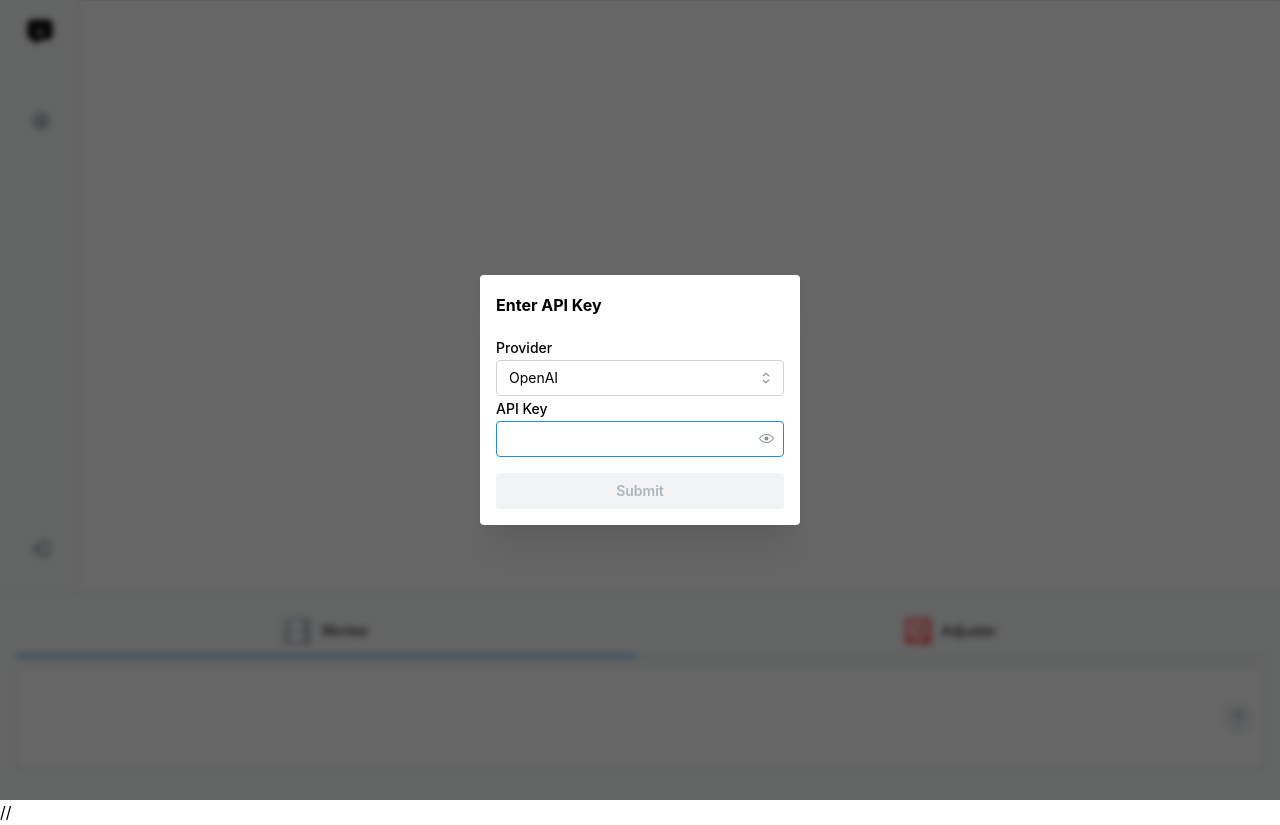
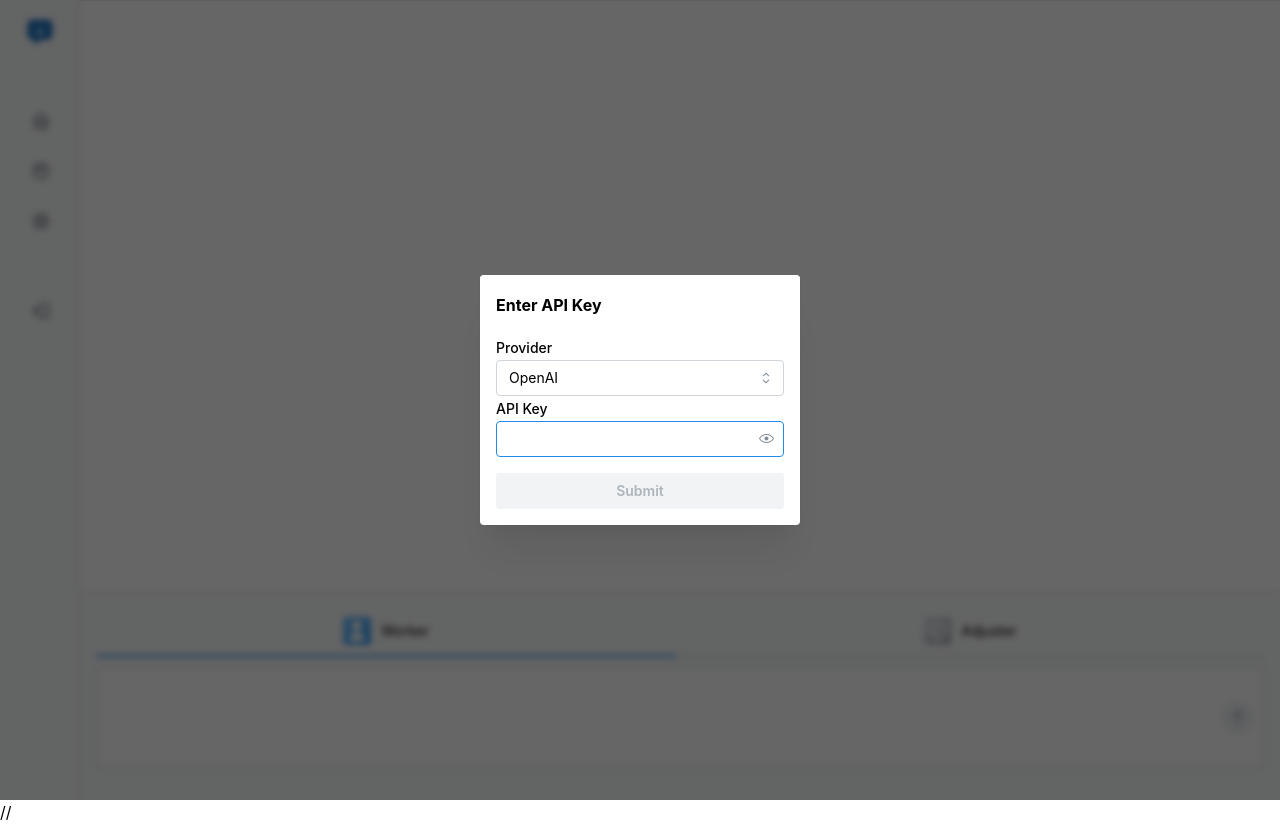
Before and after one commit to Vakarva/messaging-suggestions, a React (Vite) app: page / in a window 1280 px wide. Built offline with nearby package versions, Linux system fonts and the light colour scheme.

Commit message:
UI Changes -- added empty buttons for visual appeal and made navbar take up entire height of screen.

```diff
--- a/src/components/Chat/Chat.tsx
+++ b/src/components/Chat/Chat.tsx
@@ -21,6 +21,7 @@ export default function Chat({ llmApiClient, logout }: ChatProps) {
 
     return (
         <AppShell
+            layout="alt"
             navbar={{
                 width: 80,
                 breakpoint: "sm",
--- a/src/components/Chat/ChatHistory.tsx
+++ b/src/components/Chat/ChatHistory.tsx
@@ -29,7 +29,7 @@ export default function ChatHistory({ messages }: ChatHistoryProps) {
     }, [messages]);
 
     return (
-        <ScrollArea offsetScrollbars scrollbarSize={6} type="scroll" maw="100%">
+        <ScrollArea offsetScrollbars scrollbarSize={6} type="scroll">
             <Stack>
                 {messageElements}
                 <div ref={targetRef} />
--- a/src/components/Chat/Navbar.tsx
+++ b/src/components/Chat/Navbar.tsx
@@ -1,6 +1,18 @@
-import { Center, Drawer, Tooltip, Button, Stack, rem } from "@mantine/core";
+import { useState } from "react";
+import {
+    Center,
+    Drawer,
+    Tooltip,
+    Button,
+    Space,
+    Stack,
+    rem,
+    useMantineTheme,
+} from "@mantine/core";
 import { useDisclosure } from "@mantine/hooks";
 import {
+    IconHome2,
+    IconGauge,
     IconLogout2,
     IconMessageChatbotFilled,
     IconSettings,
@@ -26,8 +38,8 @@ function NavbarLink({ icon: Icon, label, onClick }: NavbarLinkProps) {
             transitionProps={{ duration: 0 }}
         >
             <Button
+                className={classes.link}
                 onClick={onClick}
-                className={classes.link}
                 variant="transparent"
             >
                 <Icon
@@ -39,13 +51,30 @@ function NavbarLink({ icon: Icon, label, onClick }: NavbarLinkProps) {
     );
 }
 
+const items = [
+    { icon: IconHome2, label: "Home" },
+    { icon: IconGauge, label: "Dashboard" },
+];
+
 interface NavbarProps {
     logout: () => void;
     model: ModelHook;
 }
 
 export default function Navbar({ logout, model }: NavbarProps) {
+    const [active, setActive] = useState(2);
     const [opened, { open, close }] = useDisclosure(false);
+
+    const theme = useMantineTheme();
+
+    const links = items.map((link, index) => (
+        <NavbarLink
+            {...link}
+            key={link.label}
+            active={index === active}
+            onClick={() => setActive(index)}
+        />
+    ));
 
     return (
         <nav className={classes.navbar}>
@@ -53,20 +82,28 @@ export default function Navbar({ logout, model }: NavbarProps) {
                 <Settings close={close} model={model} />
             </Drawer>
             <Center>
-                <IconMessageChatbotFilled size={30} />
+                <IconMessageChatbotFilled
+                    color={theme.colors.blue[8]}
+                    size={30}
+                />
             </Center>
 
             <div className={classes.navbarMain}>
                 <Stack justify="center" gap={0}>
+                    {links}
                     <NavbarLink
                         icon={IconSettings}
                         label="Settings"
                         onClick={open}
                     />
+                    <Space h={40} />
+                    <NavbarLink
+                        icon={IconLogout2}
+                        label="Logout"
+                        onClick={logout}
+                    />
                 </Stack>
             </div>
-
-            <NavbarLink icon={IconLogout2} label="Logout" onClick={logout} />
         </nav>
     );
 }
--- a/src/components/Chat/RoleTabs.tsx
+++ b/src/components/Chat/RoleTabs.tsx
@@ -16,6 +16,22 @@ export default function RoleTabs({ model }: RoleTabsProps) {
 
     const theme = useMantineTheme();
 
+    const activeTabGradient = {
+        gradient: {
+            from: theme.colors.blue[3],
+            to: theme.colors.blue[5],
+            deg: 135,
+        },
+    };
+
+    const inactiveTabGradient = {
+        gradient: {
+            from: theme.colors.gray[3],
+            to: theme.colors.gray[5],
+            deg: 135,
+        },
+    };
+
     return (
         <Stack gap="xs">
             <Tabs value={activeTab} onChange={setActiveTab}>
@@ -23,12 +39,9 @@ export default function RoleTabs({ model }: RoleTabsProps) {
                     <Tabs.Tab
                         leftSection={
                             <ThemeIcon
-                                color="teal"
-                                gradient={{
-                                    from: theme.colors.gray[3],
-                                    to: theme.colors.gray[5],
-                                    deg: 135,
-                                }}
+                                {...(activeTab === Role.user
+                                    ? activeTabGradient
+                                    : inactiveTabGradient)}
                                 variant="gradient"
                             >
                                 <IconUserFilled />
@@ -41,12 +54,9 @@ export default function RoleTabs({ model }: RoleTabsProps) {
                     <Tabs.Tab
                         leftSection={
                             <ThemeIcon
-                                color="red"
-                                gradient={{
-                                    from: theme.colors.red[3],
-                                    to: theme.colors.red[5],
-                                    deg: 135,
-                                }}
+                                {...(activeTab === Role.assistant
+                                    ? activeTabGradient
+                                    : inactiveTabGradient)}
                                 variant="gradient"
                             >
                                 <IconHeartbeat />
--- a/src/styles/Navbar.module.css
+++ b/src/styles/Navbar.module.css
@@ -28,4 +28,11 @@
             var(--mantine-color-dark-5)
         );
     }
+    &[data-active] {
+        &,
+        &:hover {
+            background-color: var(--mantine-color-blue-light);
+            color: var(--mantine-color-blue-light-color);
+        }
+    }
 }
```
